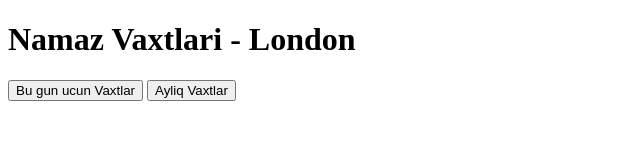
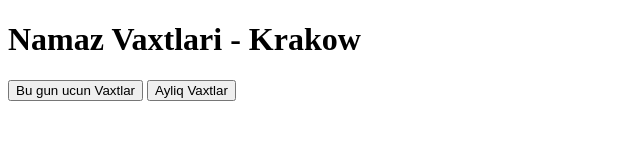
Before and after one commit to azamatif/JavaS-home-task, a plain HTML site: page index.html in a window 1280 px wide. Shown: the full height of the page, 0-640 px from the left. Drawn offline with nearby package versions, Linux system fonts and the light colour scheme.

Commit message:
Update date and location

```diff
--- a/index.html
+++ b/index.html
@@ -9,7 +9,7 @@
 </head>
 <body>
 
-  <h1>Namaz Vaxtlari - London</h1>
+  <h1>Namaz Vaxtlari - Krakow </h1>
 
   <div class="buttons">
     <button id="getToday">Bu gun ucun Vaxtlar</button>
```
